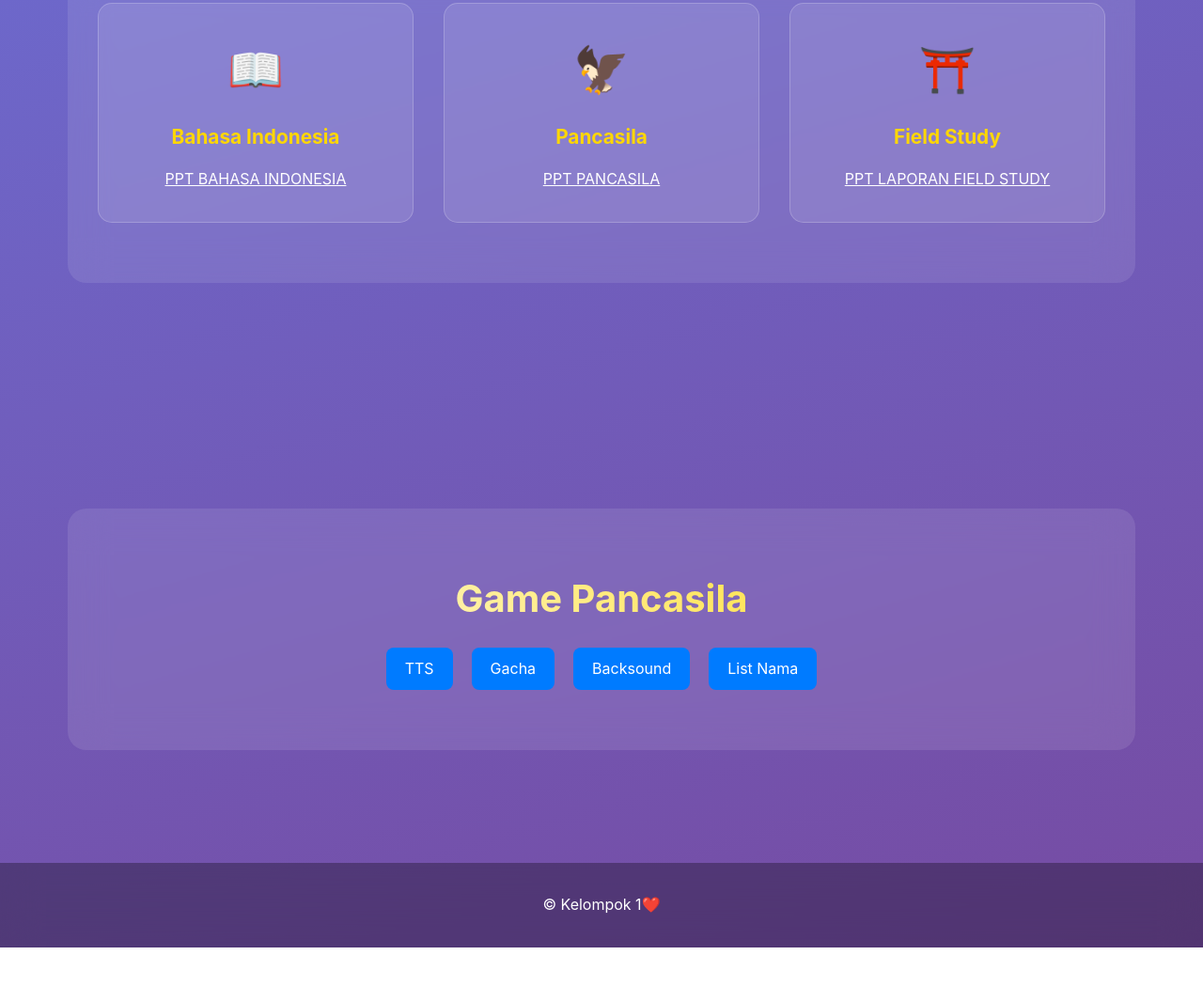
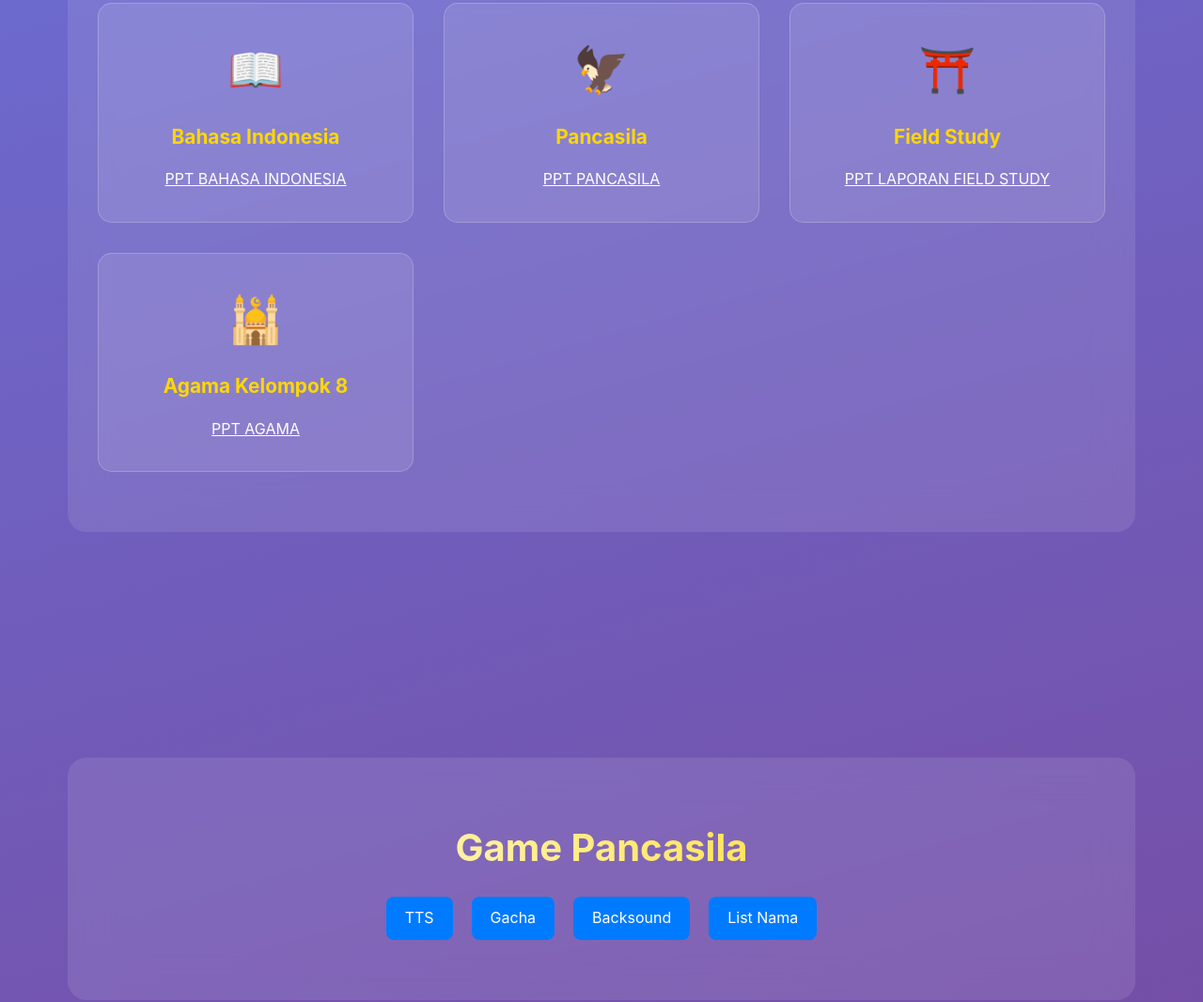
Before and after one commit to hanifff09/imup, a plain HTML site: page index.html in a window 1280 px wide. Shown: the part 1093-2159 px from the top of the page at 94% size. Before the commit the page ends 2101 px from the top, so only its background shows below. Drawn offline with Linux system fonts and the light colour scheme.

Commit message:
agama keompok 8

```diff
--- a/index.html
+++ b/index.html
@@ -470,6 +470,12 @@
                         <a href="https://www.canva.com/design/DAG2-7GAvoU/gDHCo0aHitBC84ozSz9uzw/edit?utm_content=DAG2-7GAvoU&utm_campaign=designshare&utm_medium=link2&utm_source=sharebutton"
                             style="color: #ffffff;">PPT LAPORAN FIELD STUDY</a>
                     </div>
+                    <div class="feature-card">
+                        <span class="feature-icon">🕌</span>
+                        <h3>Agama Kelompok 8</h3>
+                        <a href="https://www.canva.com/design/DAG1Hz3n6jM/-18r_52uAdGuoGLY9DqI8w/edit?utm_content=DAG1Hz3n6jM&utm_campaign=designshare&utm_medium=link2&utm_source=sharebutton"
+                            style="color: #ffffff;">PPT AGAMA</a>
+                    </div>
                 </div>
             </div>
         </section>
```
